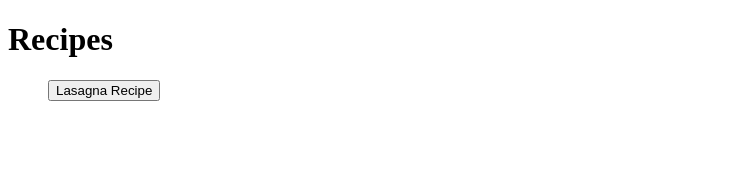
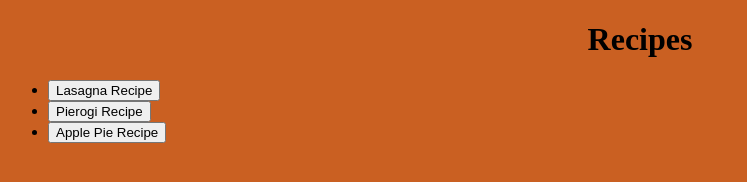
Before and after one commit to bretonkimball/odin_recipes, a plain HTML site: page index.html in a window 1280 px wide. Shown: the whole page, without its empty margins (0-747 px from the left). Drawn offline with Linux system fonts and the light colour scheme.

Commit message:
style edit

```diff
--- a/index.html
+++ b/index.html
@@ -4,14 +4,31 @@
     <meta charset="UTF-8">
     <meta http-equiv="X-UA-Compatible" content="IE=edge">
     <meta name="viewport" content="width=device-width, initial-scale=1.0">
+    <style>
+        body {
+          background-color: rgb(202, 96, 34)
+         ;
+        }
+
+        h1 {
+          color: black;
+          text-align: center;
+        }
+
+        p {
+          font-family: 'Trebuchet MS', 'Lucida Sans Unicode', 'Lucida Grande', 'Lucida Sans', Arial, sans-serif;
+          font-size: 20px;
+        }
+        </style>
     <title>Recipes</title>
 </head>
 <body>
     <h1>Recipes</h1>
     <p>
         <ul>
-            <a href="recipes/lasagna.html"><button>Lasagna Recipe</button></a>
-
+            <li><a href="recipes/lasagna.html"><button>Lasagna Recipe</button></a></li>
+            <li><button>Pierogi Recipe</button></li>
+            <li><button>Apple Pie Recipe</button></li>
         </ul>
     </p>
 </body>
```
Also changed, not shown: recipes/lasagna.html (+2 -2 lines).
